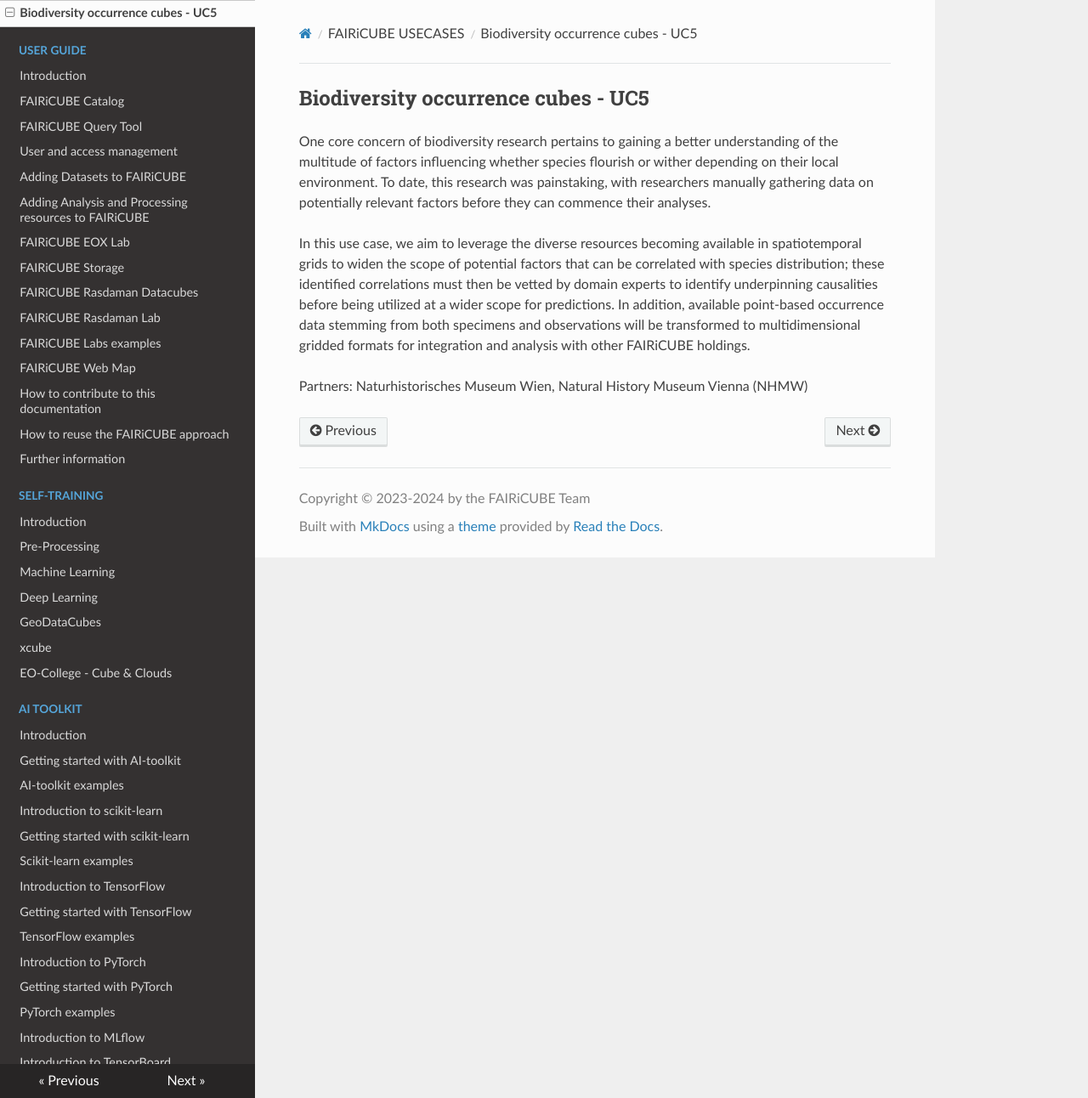
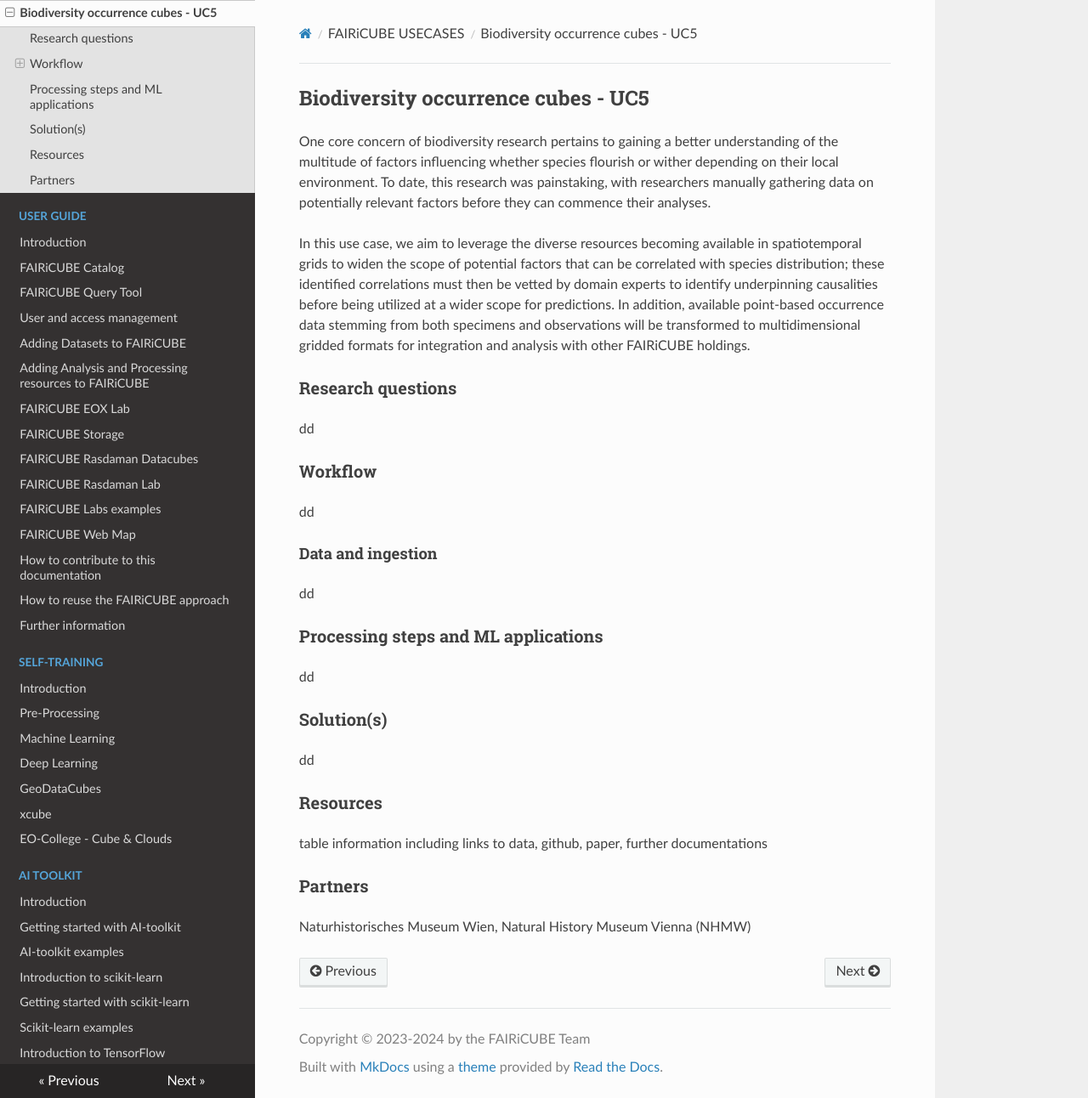
Before and after one commit to FAIRiCUBE/collaboration-platform, an MkDocs documentation site: the page built from docs/use_cases/biodiversity_cubes.md, in a window 1280 px wide and 1292 px high. Shown: the whole window at 85% size. Built offline with MkDocs 1.6.1, drawn with Linux system fonts in a browser that asks for light colours; nearby versions of some CDN libraries.

Commit message:
added UC structure
added UC structure, base headlines

```diff
--- a/docs/use_cases/biodiversity_cubes.md
+++ b/docs/use_cases/biodiversity_cubes.md
@@ -4,4 +4,28 @@
 
 In this use case, we aim to leverage the diverse resources becoming available in spatiotemporal grids to widen the scope of potential factors that can be correlated with species distribution; these identified correlations must then be vetted by domain experts to identify underpinning causalities before being utilized at a wider scope for predictions. In addition, available point-based occurrence data stemming from both specimens and observations will be transformed to multidimensional gridded formats for integration and analysis with other FAIRiCUBE holdings.
 
-Partners: Naturhistorisches Museum Wien, Natural History Museum Vienna (NHMW)
+## Research questions
+dd
+
+## Workflow
+dd
+
+### Data and ingestion
+
+dd
+
+## Processing steps and ML applications
+
+dd
+
+## Solution(s)
+
+dd
+
+## Resources
+
+table information including links to data, github, paper, further documentations
+
+## Partners
+
+Naturhistorisches Museum Wien, Natural History Museum Vienna (NHMW)
```
Also changed, not shown: docs/use_cases/biodiversity_agri.md (+21 -2 lines), docs/use_cases/buildings.md (+21 -1 lines).
